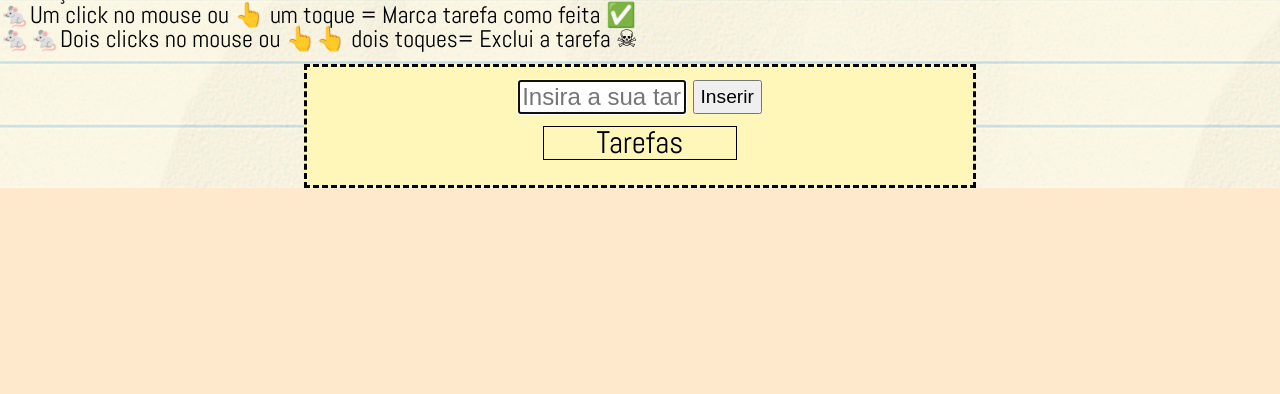
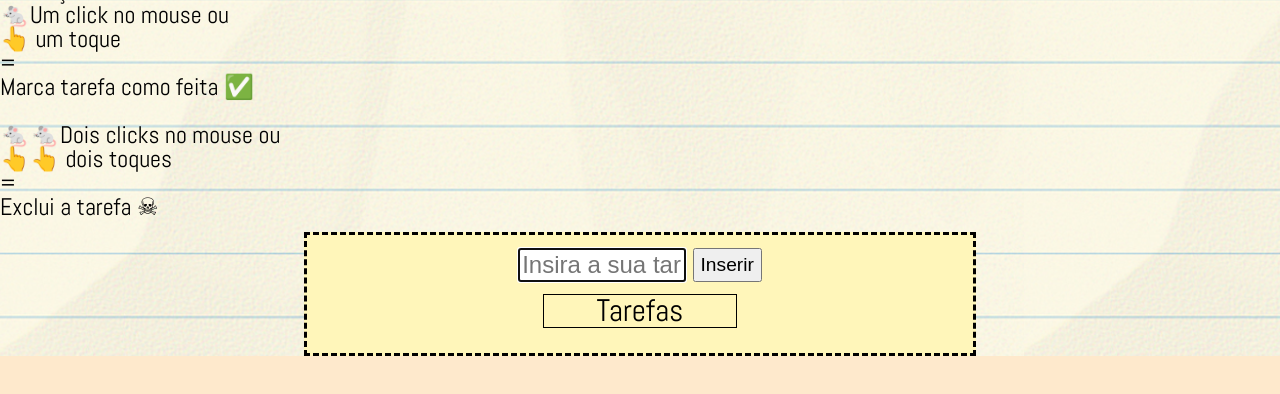
Before and after one commit to Odisseu93/toDoList, a plain HTML site: page index.html in a window 1280 px wide. Shown: the part 242-636 px from the top of the page. Drawn offline with Linux system fonts and the light colour scheme.

Commit message:
atualizacao no manual de instrucoes

```diff
--- a/index.html
+++ b/index.html
@@ -20,8 +20,8 @@
   <div class="utilizacao" id="sobre">
     <h2 class="utilizacao__titulo">Utilização:</h2>
      <ul class="utilizacao__lista-Acoes">
-     <li class="utilizacao__lista-Acoes__item"> 🐁Um click no mouse ou 👆 um toque =  Marca tarefa como feita ✅</li>
-     <li class="utilizacao__lista-Acoes__item"> 🐁🐁Dois clicks no mouse ou 👆👆 dois toques= Exclui a tarefa ☠</li>
+     <li class="utilizacao__lista-Acoes__item"> 🐁Um click no mouse ou <br/>👆 um toque<br/>=<br/>Marca tarefa como feita ✅</li>
+     <li class="utilizacao__lista-Acoes__item"> <br/>🐁🐁Dois clicks no mouse ou <br/>👆👆 dois toques<br/>= <br/>Exclui a tarefa ☠</li>
     </ul>
   </div>
   <main>
```
